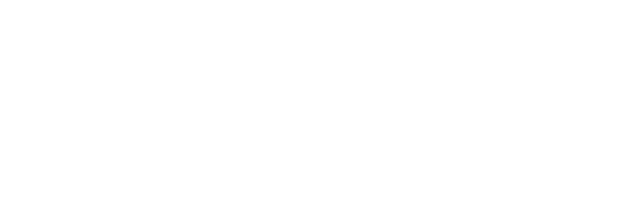
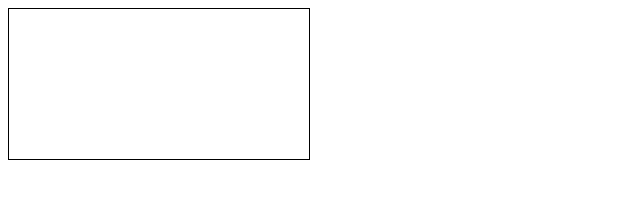
Before and after one commit to ishrat98/Canvas, a plain HTML site: page index.html in a window 1280 px wide. Shown: the whole page, without its empty margins (0-640 px from the left). Drawn offline with Linux system fonts and the light colour scheme.

Commit message:
upto resize

```diff
--- a/canvas.js
+++ b/canvas.js
@@ -0,0 +1 @@
+console.log('r/place');
--- a/index.html
+++ b/index.html
@@ -3,9 +3,16 @@
 <head>
     <meta charset="UTF-8">
     <meta name="viewport" content="width=device-width, initial-scale=1.0">
+    <style type="text/css">
+        canvas {
+            border: 1px solid black;
+        }
+    </style>
     <title>Canvas</title>
 </head>
 <body>
+    <canvas></canvas>
 
+    <script src='canvas.js'></script>
 </body>
 </html>
```
